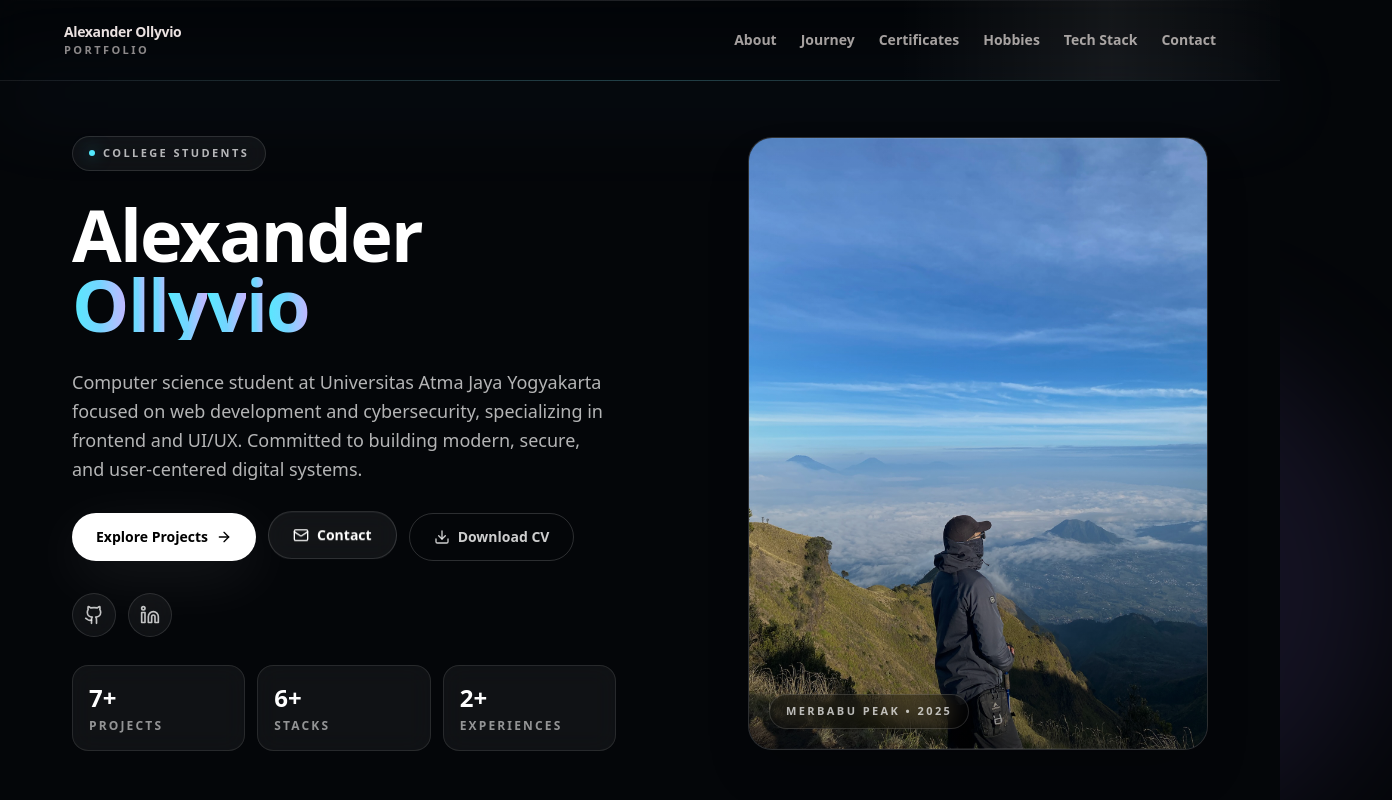
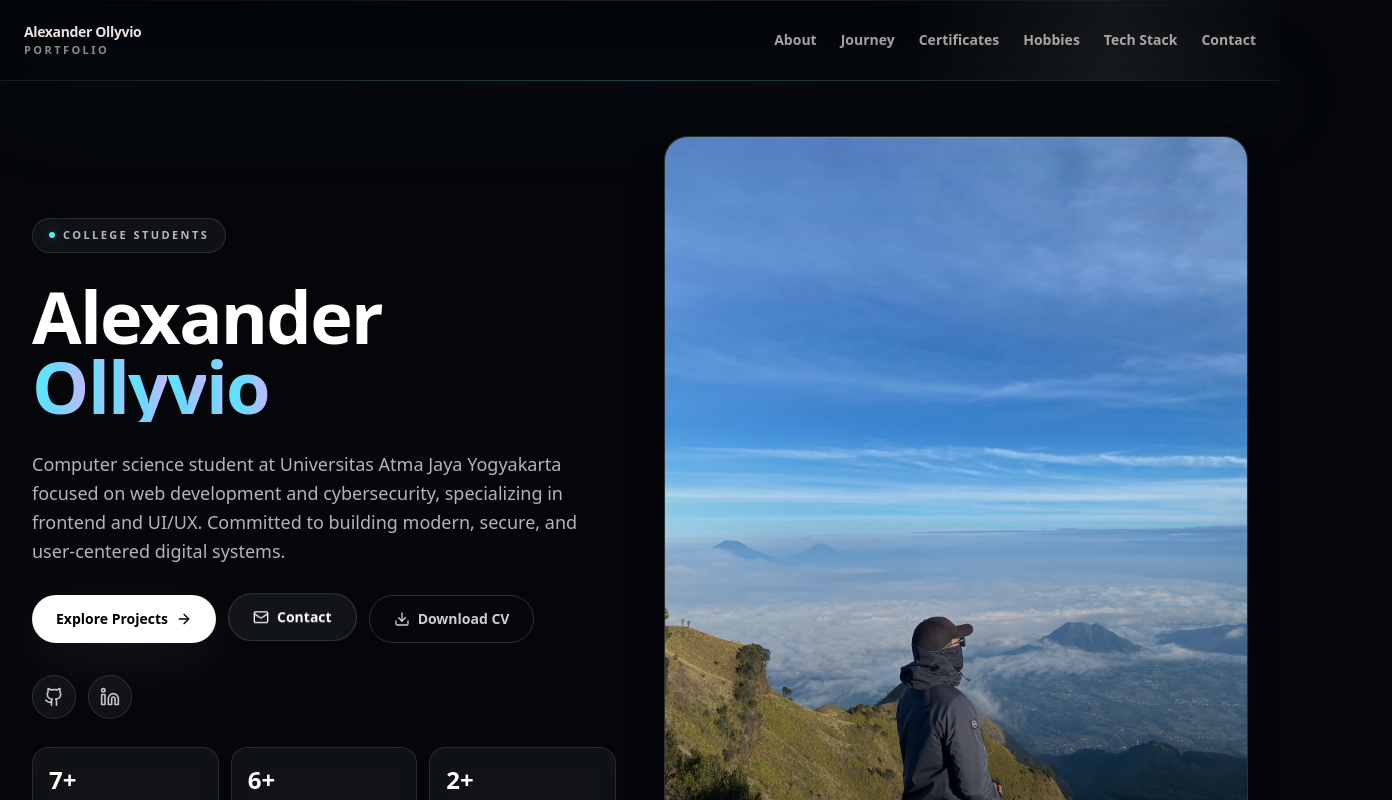
Before and after one commit to Alexx-93/alex-ollyvio-portofolio, a Next.js app: page / in a window 1280 px wide. Shown: the top 800 px of the page, 1392 px wide, since content can reach past the window. Built offline with nearby package versions, Linux system fonts and the light colour scheme.

Commit message:
fix: prevent horizontal scroll with overflow prevention
Add overflow prevention at html/body and global level to
stop horizontal scrolling.

Co-authored-by: Lexx69 <181093954+Alexx-93@users.noreply.github.com>

```diff
--- a/app/globals.css
+++ b/app/globals.css
@@ -1,5 +1,16 @@
 @import "tailwindcss";
 @import "tw-animate-css";
+
+/* Prevent horizontal scroll overflow */
+html, body {
+  overflow-x: hidden;
+  width: 100%;
+  max-width: 100vw;
+}
+
+* {
+  max-width: 100%;
+}
 
 @keyframes float {
   0%, 100% { transform: translateY(0px); }
--- a/app/layout.tsx
+++ b/app/layout.tsx
@@ -27,8 +27,8 @@ export const viewport: Viewport = {
 
 export default function RootLayout({ children }: { children: React.ReactNode }) {
   return (
-    <html lang="id" className="dark" suppressHydrationWarning>
-      <body className="font-sans antialiased overflow-x-hidden">
+    <html lang="id" className="dark overflow-x-hidden" suppressHydrationWarning>
+      <body className="font-sans antialiased overflow-x-hidden w-full">
         {children}
         <Analytics />
       </body>
--- a/app/page.tsx
+++ b/app/page.tsx
@@ -36,7 +36,7 @@ export default function Home() {
   }
 
   return (
-    <div className="scroll-smooth bg-background">
+    <div className="scroll-smooth bg-background w-full overflow-x-hidden">
       <Navbar
         activeSection={activeSection}
         setActiveSection={setActiveSection}
```
